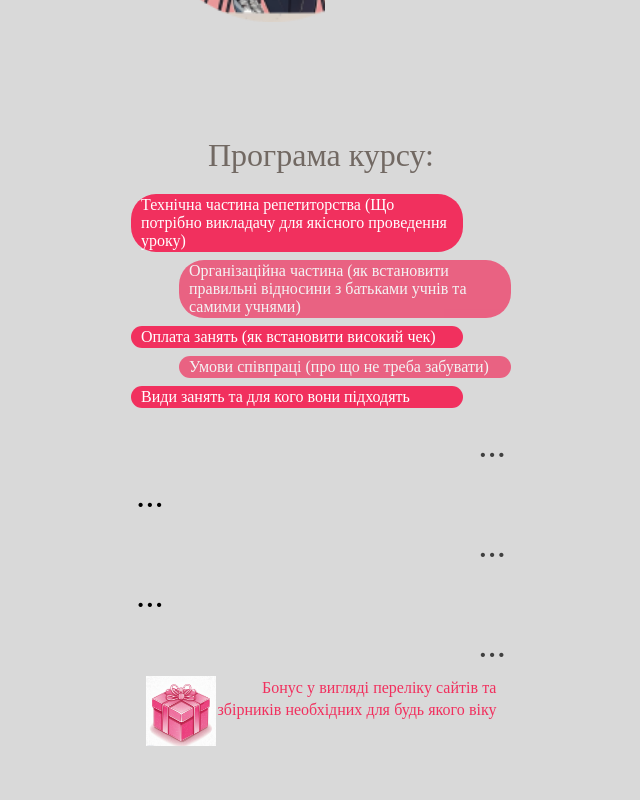
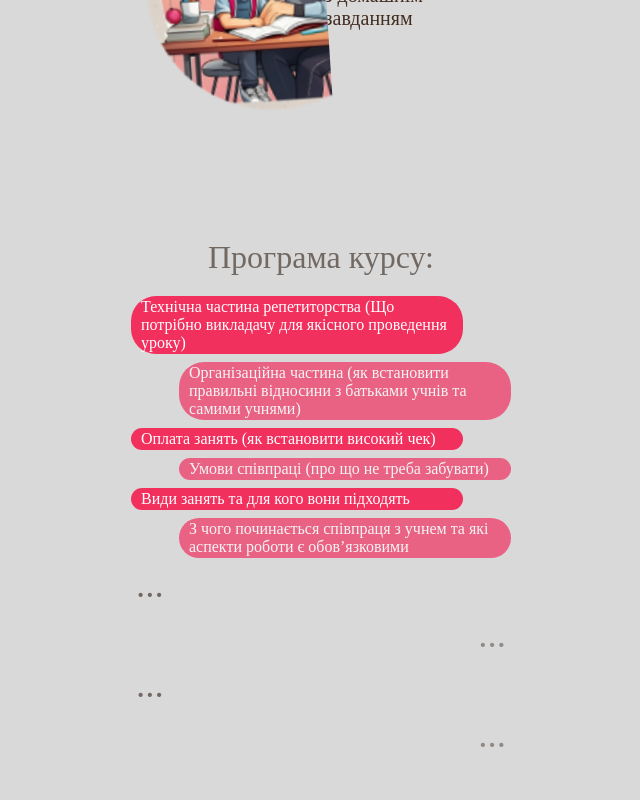
Before and after one commit to Saxpok/lisa, a React (Create React App) app in the folder lisa/: page / in a window 1280 px wide. Shown: the part 2740-3540 px from the top of the page, without its empty margins (319-959 px from the left). Built offline with nearby package versions, Linux system fonts and the light colour scheme; a web font is replaced by a local one.

Commit message:
Debug: CSS effects

```diff
--- a/lisa/package.json
+++ b/lisa/package.json
@@ -12,6 +12,7 @@
     "@types/react-dom": "^18.3.0",
     "react": "^18.3.1",
     "react-dom": "^18.3.1",
+    "react-intersection-observer": "^9.13.0",
     "react-scripts": "5.0.1",
     "typescript": "^4.9.5",
     "web-vitals": "^2.1.4"
--- a/lisa/src/ui/forWhoPage/ForWhoPage.style.css
+++ b/lisa/src/ui/forWhoPage/ForWhoPage.style.css
@@ -27,16 +27,30 @@
 
 .feature {
     width: 90%;
+    height: 22vw;
     display: flex;
     align-items: center;
     justify-content: space-between;
     margin-bottom: 30px;
 }
 
+@keyframes featureRotation {
+    0% {
+        transform: rotate(-5deg);
+    }
+    50% {
+        transform: rotate(5deg);
+    }
+    100% {
+        transform: rotate(-5deg);
+    }
+}
+
 .featureImage {
     background-size: cover;
     height: 20vw;
     width: 20vw;
+    animation: featureRotation 3s linear infinite;
 }
 
 .featureDescription {
--- a/lisa/src/ui/forWhoPage/ForWhoPage.tsx
+++ b/lisa/src/ui/forWhoPage/ForWhoPage.tsx
@@ -66,8 +66,8 @@ const ForWhoPage = () => {
                 Цей курс точно для тебе, якщо ти...
             </div>
             {
-            features.map((feature) =>
-                <div className="feature">
+            features.map((feature, i) =>
+                <div key={i} className="feature">
                     <div
                         className="featureImage"
                         style={{
--- a/lisa/src/ui/programPage/ProgramPage.style.css
+++ b/lisa/src/ui/programPage/ProgramPage.style.css
@@ -20,6 +20,25 @@
     margin-top: 10px;
     display: flex;
     width: 90%;
+    height: 80px;
+}
+
+@keyframes changeBottom {
+    0% {
+        bottom: 5px;
+    }
+    50% {
+        bottom: 20px;
+    }
+    100% {
+        bottom: 5px
+    }
+
+}
+
+.giftImg {
+    position: relative;
+    animation: changeBottom 2s infinite;
 }
 
 .giftTitle {
--- a/lisa/src/ui/programPage/ProgramPage.tsx
+++ b/lisa/src/ui/programPage/ProgramPage.tsx
@@ -1,7 +1,8 @@
 import Program, { ProgramProps } from './program/Program'
 import './ProgramPage.style.css'
 import gift from "./gift.png"
-import { useState } from 'react'
+import { useEffect, useRef, useState } from 'react'
+import { useInView } from 'react-intersection-observer'
 
 interface Program {
     content: string
@@ -42,23 +43,37 @@ const programs : Program[] = [
 
 const ProgramPage = () => {
 
-    const [done, setDone] = useState(false)
+    const [scrolled, setScrolled] = useState(false)
+
+    const { ref, inView, entry } = useInView({
+        threshold: 0.1
+    })
+
+    useEffect(() => {
+        if(inView) {
+            setScrolled(true)
+        }
+    }, [inView])
 
     return (
         <div className="programPage">
-            <div className="programTitle">
+            <div ref={ref} className="programTitle">
                 Програма курсу:
             </div>
+            <div className='programs'>
             {
-                programs.map((item, i) =>
+                scrolled && programs.map((item, i) =>
                     <Program
                     content={item.content}
                     position={i}
+                    key={i}
                     />
                 )
             }
+            </div>
             <div className="gift">
                 <div
+                    className='giftImg'
                     style={{
                         backgroundImage: `url(${gift})`,
                         height: '70px',
--- a/lisa/src/ui/programPage/program/Program.style.css
+++ b/lisa/src/ui/programPage/program/Program.style.css
@@ -1,6 +1,13 @@
 .progContainer {
     display: flex;
     width: 100%;
+}
+
+.programs {
+    display: flex;
+    flex-direction: column;
+    width: 100%;
+    height: 650px;
 }
 
 .progTitle {
@@ -22,7 +29,9 @@
 }
 
 .loading {
+    margin-left: 10px;
+    margin-right: 10px;
     font-size: 32px;
-    margin: 10px;
-    height: 30px;
+    height: 50px;
+    color: #726963;
 }
--- a/lisa/src/ui/programPage/program/Program.tsx
+++ b/lisa/src/ui/programPage/program/Program.tsx
@@ -15,7 +15,7 @@ const Program = ({content, position} : ProgramProps) => {
         setTimeout(() => {
             setCureentContent(content)
             setCurrentStatus(true)
-        }, 1500 + position * 1000)
+        }, 500 + position * 1000)
     }, [])
 
     return (
```
Also changed, not shown: 1 other file (tests, documents, lock files or other folders).
